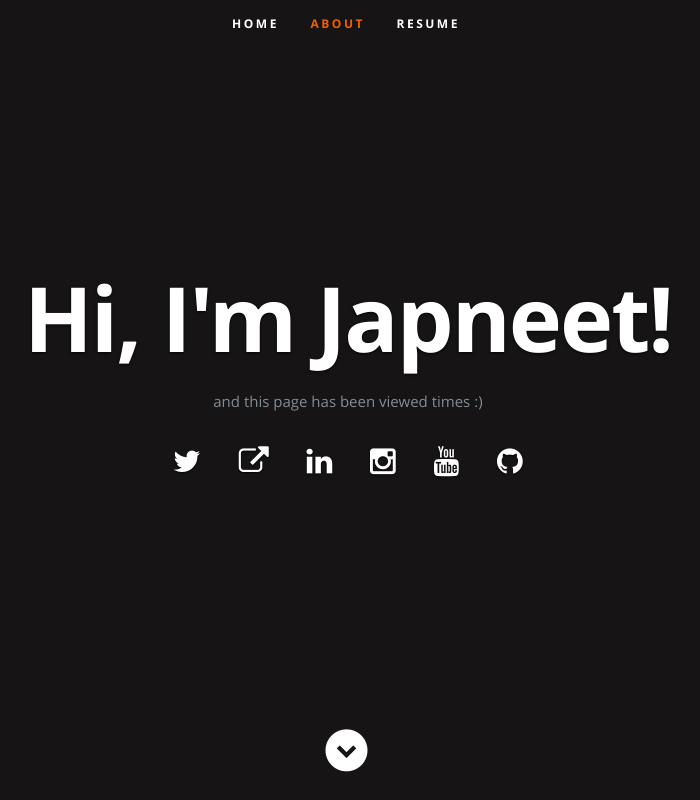
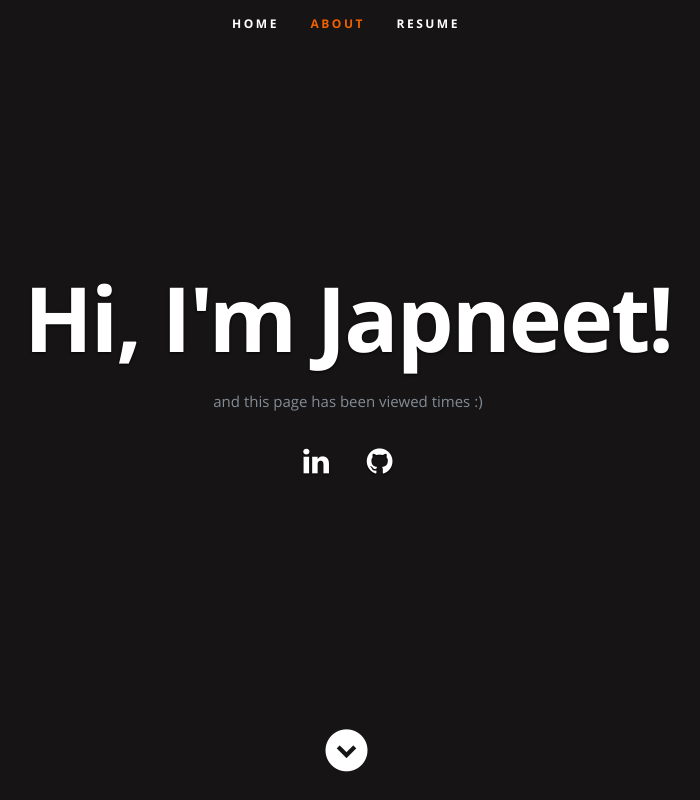
Before and after one commit to japxeet/Azure-Resume, a plain HTML site: page frontend/index.html in a window 1280 px wide. Shown: the top 800 px of the page, without its empty margins (294-994 px from the left). Drawn offline with nearby package versions, Linux system fonts and the light colour scheme.

Commit message:
made changes to social links

```diff
--- a/frontend/index.html
+++ b/frontend/index.html
@@ -58,11 +58,7 @@
 
             <p>and this page has been viewed <a id="counter"></a> times :) </p>
             <ul class="social">
-               <li><a href="https://twitter.com/madebygps"><i class="fa fa-twitter"></i></a></li>
-               <li><a href="https://madebygps.com"><i class="fa fa-external-link"></i></a></li>
-               <li><a href="https://linkedin.com/in/gwyneth-pena"><i class="fa fa-linkedin"></i></a></li>
-               <li><a href="https://instagram.com/madebygps"><i class="fa fa-instagram"></i></a></li>
-               <li><a href="https://youtube.com/madebygps"><i class="fa fa-youtube"></i></a></li>
+               <li><a href="https://au.linkedin.com/in/japneet-singh-3b24482aa"><i class="fa fa-linkedin"></i></a></li>
                <li><a href="https://github.com/japxeet/Azure-Resume"><i class="fa fa-github"></i></a></li>
             </ul>
          </div>
```
